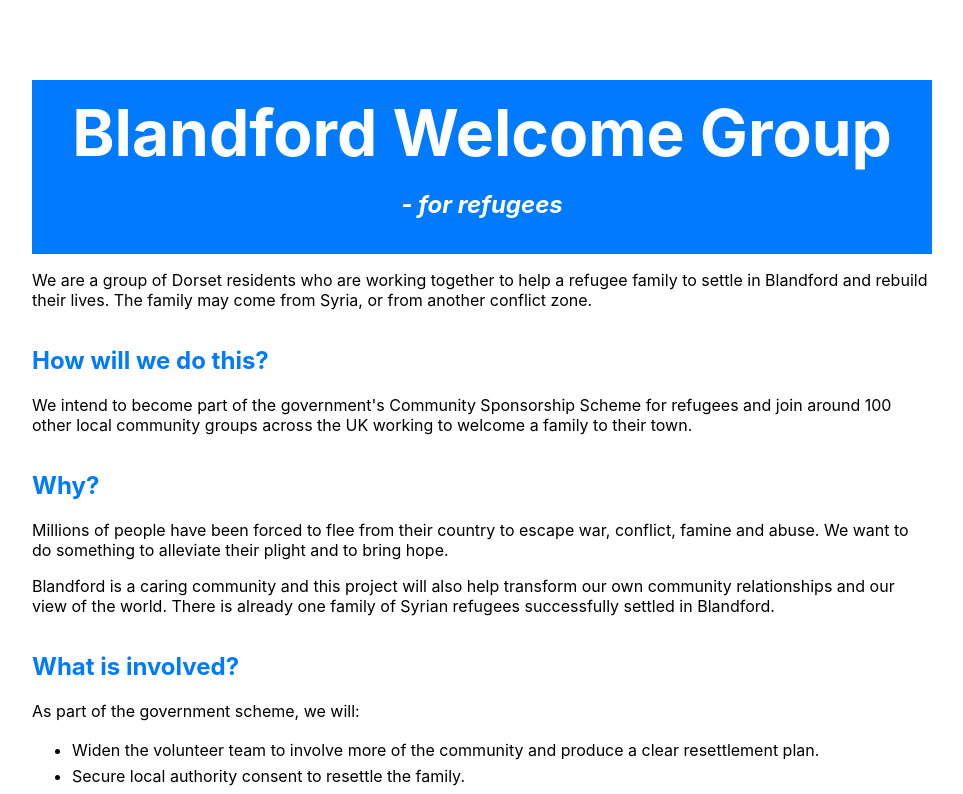
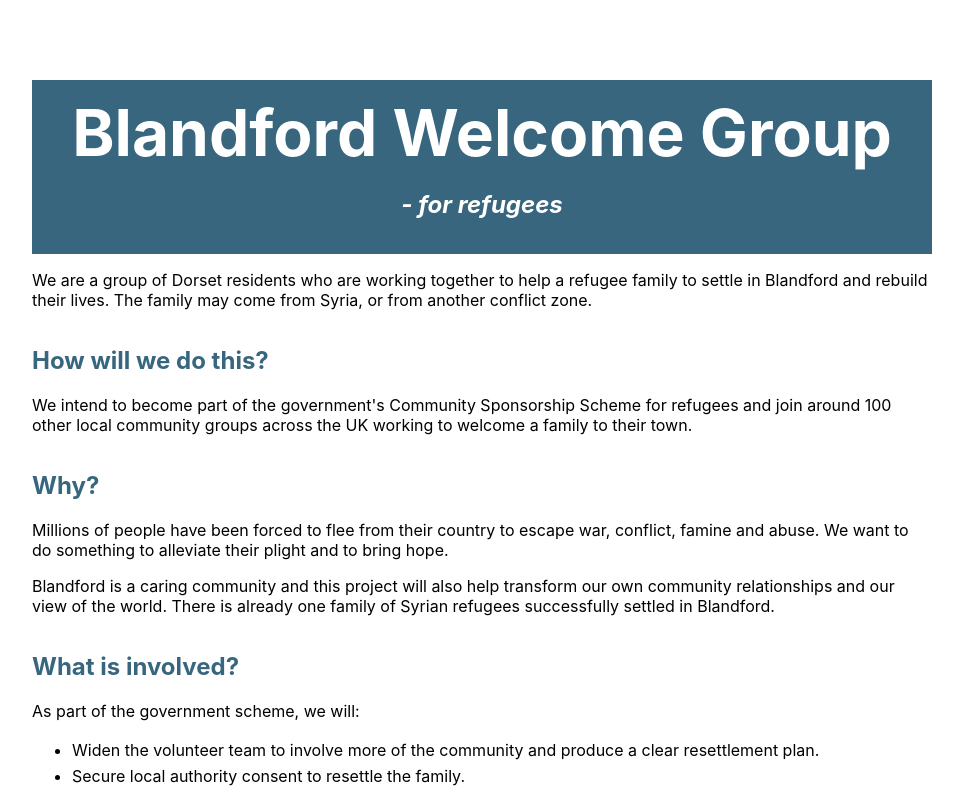
Before and after one commit to srichmond3000/blandford-community-sponsorship, a Next.js app: page / in a window 1280 px wide. Shown: the top 794 px of the page, without its empty margins (158-1121 px from the left). Built offline with nearby package versions, Linux system fonts and the light colour scheme.

Commit message:
Modify colour

```diff
--- a/styles/Home.module.css
+++ b/styles/Home.module.css
@@ -19,7 +19,7 @@
 }
 
 .header {
-  background-color: #007bff;
+  background-color: #37667E;
   color: #fff;
   width: 100%;
   padding: 1em 0;
@@ -31,7 +31,7 @@
 }
 
 .subHeading {
-  color: #007bff;
+  color: #37667E;
 }
 
 .listItem {
@@ -55,7 +55,7 @@
 }
 
 .title a {
-  color: #0070f3;
+  color: #37667E;
   text-decoration: none;
 }
 
```
